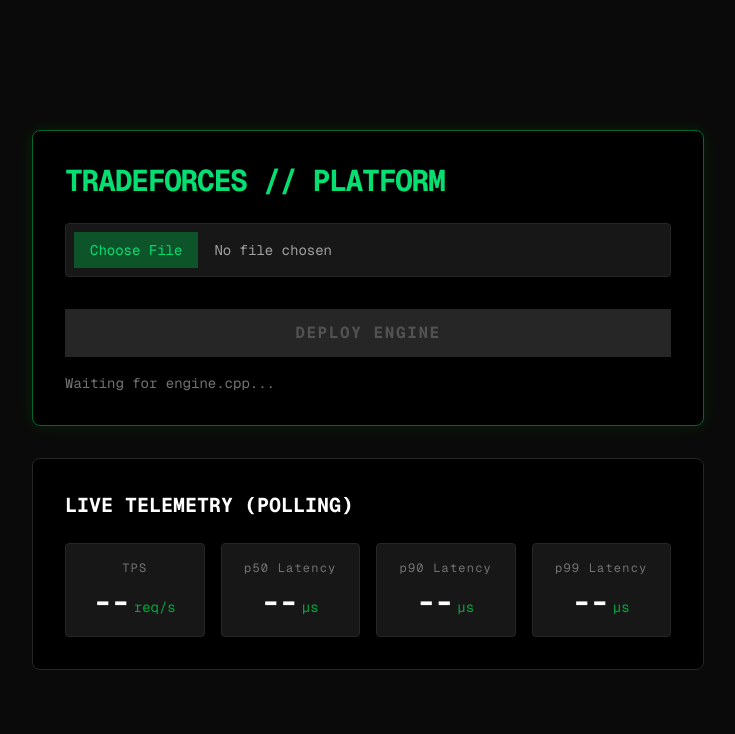
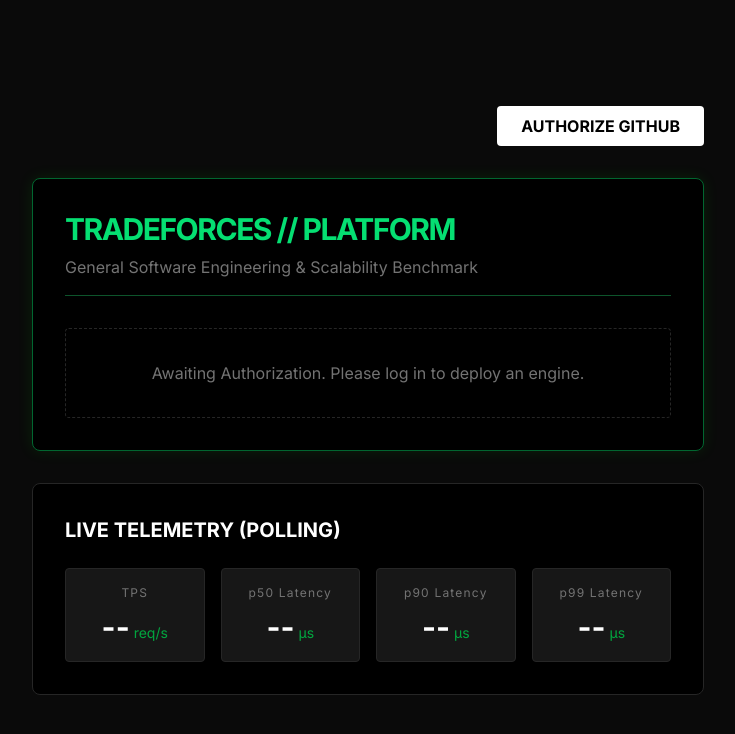
Before and after one commit to roy-abir05/TradeForces, a Next.js app in the folder web/: page / in a window 1280 px wide. Shown: the top 734 px of the page, without its empty margins (272-1007 px from the left). Built offline with nearby package versions, Linux system fonts and the light colour scheme; no server answers.

Commit message:
feat: modify dashboard for user login

```diff
--- a/web/app/api/auth/[...nextauth]/route.ts
+++ b/web/app/api/auth/[...nextauth]/route.ts
@@ -1,7 +1,7 @@
 import NextAuth, { NextAuthOptions, DefaultSession } from "next-auth";
 import GithubProvider from "next-auth/providers/github";
 import { PrismaAdapter } from "@next-auth/prisma-adapter";
-import { PrismaClient } from "@prisma/client";
+import { prisma } from "../../../../lib/prisma";
 
 declare module "next-auth" {
   interface Session {
@@ -10,8 +10,6 @@
     } & DefaultSession["user"];
   }
 }
-
-const prisma = new PrismaClient();
 
 export const authOptions: NextAuthOptions = {
   adapter: PrismaAdapter(prisma),
--- a/web/app/layout.tsx
+++ b/web/app/layout.tsx
@@ -1,20 +1,13 @@
 import type { Metadata } from "next";
-import { Geist, Geist_Mono } from "next/font/google";
+import { Inter } from "next/font/google";
 import "./globals.css";
+import { Providers } from "./providers";
 
-const geistSans = Geist({
-  variable: "--font-geist-sans",
-  subsets: ["latin"],
-});
-
-const geistMono = Geist_Mono({
-  variable: "--font-geist-mono",
-  subsets: ["latin"],
-});
+const inter = Inter({ subsets: ["latin"] });
 
 export const metadata: Metadata = {
-  title: "Create Next App",
-  description: "Generated by create next app",
+  title: "TradeForces",
+  description: "High-Frequency Trading Engine Benchmarker",
 };
 
 export default function RootLayout({
@@ -23,11 +16,10 @@
   children: React.ReactNode;
 }>) {
   return (
-    <html
-      lang="en"
-      className={`${geistSans.variable} ${geistMono.variable} h-full antialiased`}
-    >
-      <body className="min-h-full flex flex-col">{children}</body>
+    <html lang="en">
+      <body className={inter.className}>
+        <Providers>{children}</Providers>
+      </body>
     </html>
   );
 }
--- a/web/app/page.tsx
+++ b/web/app/page.tsx
@@ -1,13 +1,18 @@
 "use client";
 
 import { useState, useEffect } from "react";
+import { signIn, signOut, useSession } from "next-auth/react";
 
 export default function Home() {
+  const { data: session, status } = useSession();
+
   const [file, setFile] = useState<File | null>(null);
-  const [status, setStatus] = useState<string>("Waiting for engine.cpp...");
+  const [deployStatus, setDeployStatus] = useState<string>(
+    "Waiting for engine.cpp...",
+  );
   const [metrics, setMetrics] = useState({ tps: 0, p50: 0, p90: 0, p99: 0 });
 
-  // The Polling Loop
+  // The Polling Loop for Live Metrics
   useEffect(() => {
     const interval = setInterval(async () => {
       try {
@@ -19,7 +24,7 @@
       } catch (error) {
         console.error("Failed to fetch live metrics");
       }
-    }, 1000); // Poll every 1 second
+    }, 1000);
 
     return () => clearInterval(interval);
   }, []);
@@ -27,15 +32,17 @@
   const handleFileChange = (e: React.ChangeEvent<HTMLInputElement>) => {
     if (e.target.files && e.target.files[0]) {
       setFile(e.target.files[0]);
-      setStatus(`Ready to deploy: ${e.target.files[0].name}`);
+      setDeployStatus(`Ready to deploy: ${e.target.files[0].name}`);
     }
   };
 
   const handleDeploy = async () => {
-    if (!file) return;
-    setStatus("Uploading to TradeForces Orchestrator...");
+    if (!file || !session) return;
+    setDeployStatus("Uploading to TradeForces Orchestrator...");
     const formData = new FormData();
     formData.append("engine", file);
+    // We will soon pass the user ID here to save to the database!
+    formData.append("userId", session.user?.id as string);
 
     try {
       const response = await fetch("/api/deploy", {
@@ -43,23 +50,71 @@
         body: formData,
       });
       if (response.ok)
-        setStatus(
+        setDeployStatus(
           "SUCCESS: Engine deployed to Sandbox. Attack Fleet standing by.",
         );
-      else setStatus("FAILED: Orchestrator rejected the payload.");
+      else setDeployStatus("FAILED: Orchestrator rejected the payload.");
     } catch (error) {
-      setStatus("FAILED: Network error.");
+      setDeployStatus("FAILED: Network error.");
     }
   };
 
+  if (status === "loading") {
+    return (
+      <main className="min-h-screen bg-neutral-950 text-green-400 font-mono flex items-center justify-center">
+        Initializing Identity...
+      </main>
+    );
+  }
+
   return (
     <main className="min-h-screen bg-neutral-950 text-green-400 font-mono p-8 flex flex-col items-center justify-center gap-8">
+      {/* AUTH HEADER */}
+      <div className="max-w-2xl w-full flex justify-end items-center gap-4">
+        {session ? (
+          <>
+            <span className="text-neutral-400 text-sm">
+              Operator: <span className="text-white">{session.user?.name}</span>
+            </span>
+            {session.user?.image && (
+              <img
+                src={session.user.image}
+                alt="Avatar"
+                className="w-8 h-8 rounded-full border border-green-600"
+              />
+            )}
+            <button
+              onClick={() => signOut()}
+              className="text-xs text-red-500 hover:text-red-400 border border-red-900 px-3 py-1 rounded"
+            >
+              ABORT SESSION
+            </button>
+          </>
+        ) : (
+          <button
+            onClick={() => signIn("github")}
+            className="bg-white text-black font-bold px-6 py-2 rounded hover:bg-neutral-200 transition-colors"
+          >
+            AUTHORIZE GITHUB
+          </button>
+        )}
+      </div>
+
       {/* UPLOAD PORTAL */}
       <div className="max-w-2xl w-full border border-green-800 bg-black p-8 rounded-lg shadow-[0_0_15px_rgba(0,255,0,0.1)]">
         <h1 className="text-3xl font-bold mb-2 tracking-tighter">
           TRADEFORCES // PLATFORM
         </h1>
+        <p className="text-neutral-500 mb-8 border-b border-green-900 pb-4">
+          General Software Engineering & Scalability Benchmark
+        </p>
 
+        {!session ? (
+          <div className="text-center py-8 text-neutral-500 border border-dashed border-neutral-800 rounded">
+            Awaiting Authorization. Please log in to deploy an engine.
+          </div>
+        ) : (
+          <>
             <div className="mb-8 mt-6">
               <input
                 type="file"
@@ -76,7 +131,9 @@
             >
               DEPLOY ENGINE
             </button>
-        <div className="mt-4 text-sm text-neutral-500">{status}</div>
+            <div className="mt-4 text-sm text-neutral-500">{deployStatus}</div>
+          </>
+        )}
       </div>
 
       {/* LIVE LEADERBOARD DASHBOARD */}
--- /dev/null
+++ b/web/app/providers.tsx
@@ -0,0 +1,7 @@
+"use client";
+
+import { SessionProvider } from "next-auth/react";
+
+export function Providers({ children }: { children: React.ReactNode }) {
+  return <SessionProvider>{children}</SessionProvider>;
+}
--- /dev/null
+++ b/web/lib/prisma.ts
@@ -0,0 +1,9 @@
+import { PrismaClient } from "@prisma/client";
+
+const globalForPrisma = globalThis as unknown as {
+  prisma: PrismaClient | undefined;
+};
+
+export const prisma = globalForPrisma.prisma ?? new PrismaClient();
+
+if (process.env.NODE_ENV !== "production") globalForPrisma.prisma = prisma;
```
Lines whose indentation alone changed are shown as unchanged.
